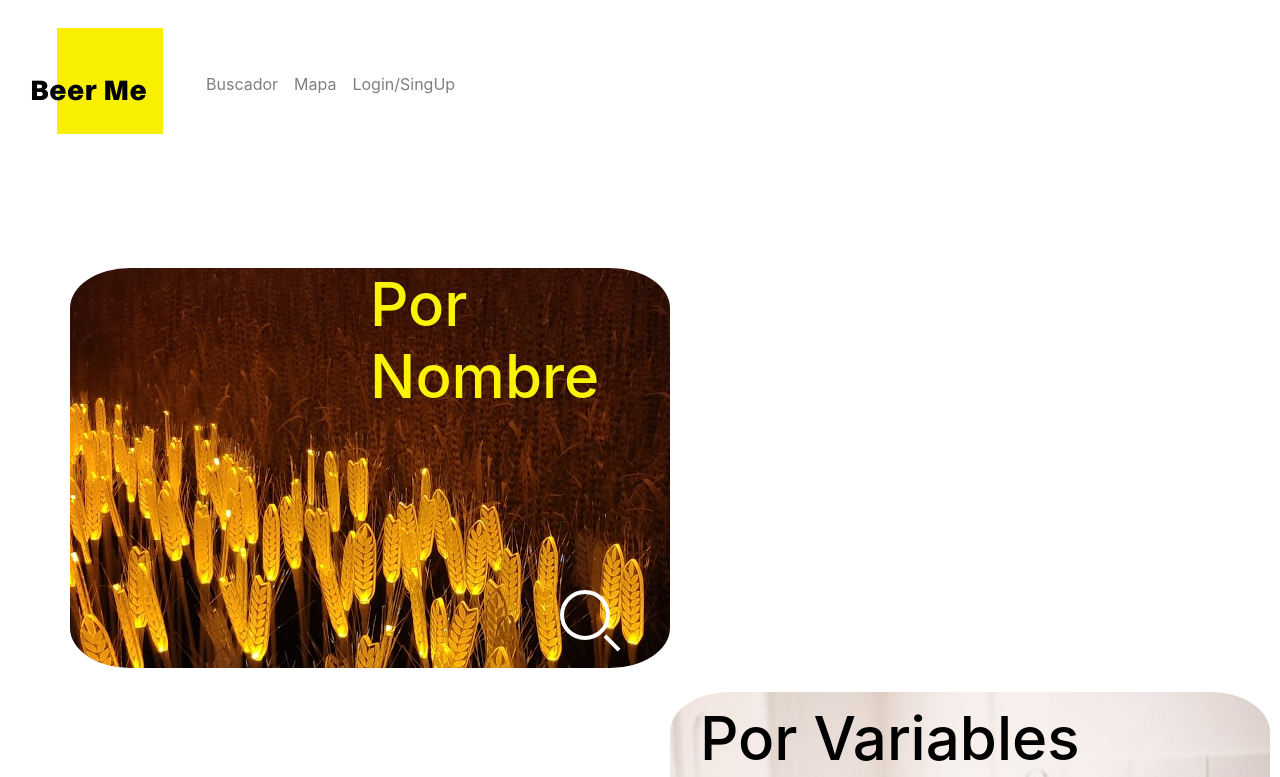
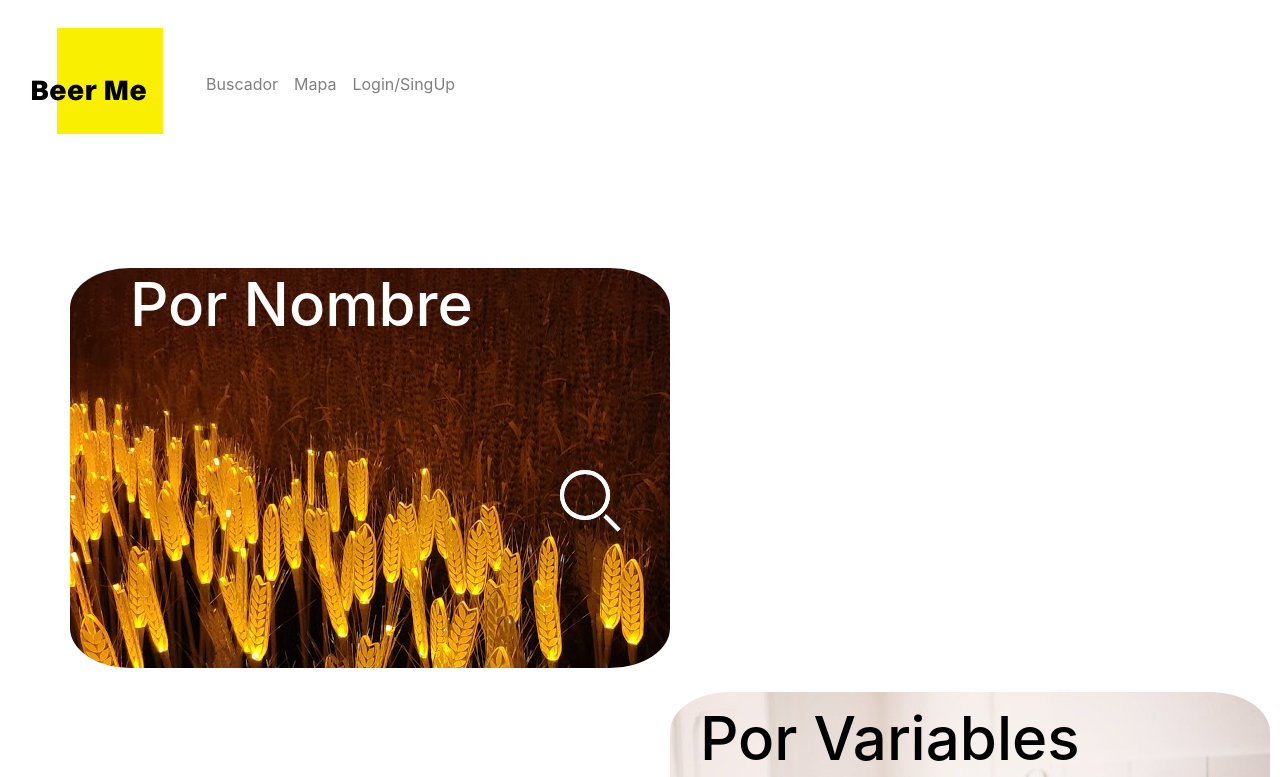
Before and after one commit to emartint90/BeerMe_angular, an Angular app in the folder BeerMe/: page /buscador in a window 1280 px wide. Shown: the top 777 px of the page. Built offline with nearby package versions, Linux system fonts and the light colour scheme.

Commit message:
Maquetación del buscador y creación servicio cervezas

```diff
--- a/BeerMe/src/app/buscador/buscador.component.css
+++ b/BeerMe/src/app/buscador/buscador.component.css
@@ -6,9 +6,9 @@
 
 .titulonombre h1{
   display:absolute;
-  color: #fbf305;
+  color:white;
   font-size: 60px;
-  margin-left: 300px;
+  margin-left: 10%;
   margin-top: 100px;
 
 }
@@ -70,7 +70,7 @@
   height: 50px;
   width: 300px;
   margin-left: 120px;
-  top: 80%;
+  top: 65%;
   left: 50%;
   transform: translate(-50%, -50%);
 }
--- a/BeerMe/src/app/buscador/buscador.component.html
+++ b/BeerMe/src/app/buscador/buscador.component.html
@@ -29,8 +29,10 @@
                 </div>
 
                 <div class="buscadoravanzado">
-                    <input class="variable" type="text" placeholder="search">
-                    <button type="submit" class="btn btn-search fa fa-search"></button>
+                    <form id="content">
+                        <input type="text" name="input" class="input" id="search-input">
+                        <button type="reset" class="search" id="search-btn"></button>
+                    </form>
                 </div>
 
             </div>
```
Also changed, not shown: BeerMe/src/app/cervezas.service.ts (added, +9 -0 lines), BeerMe/src/assets/images/detalleBotella1.png (added), 1 other file (tests, documents, lock files or other folders).
